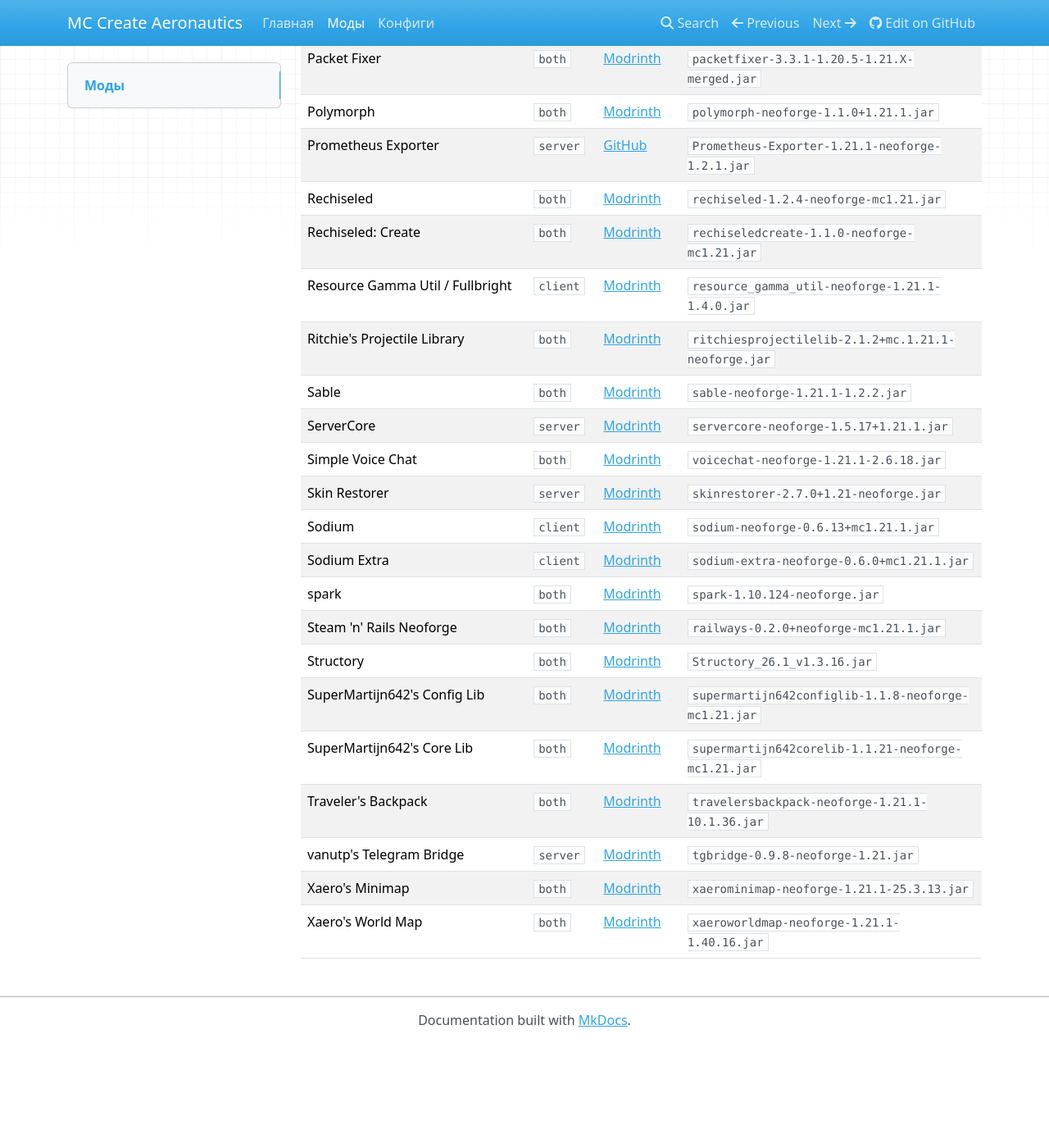
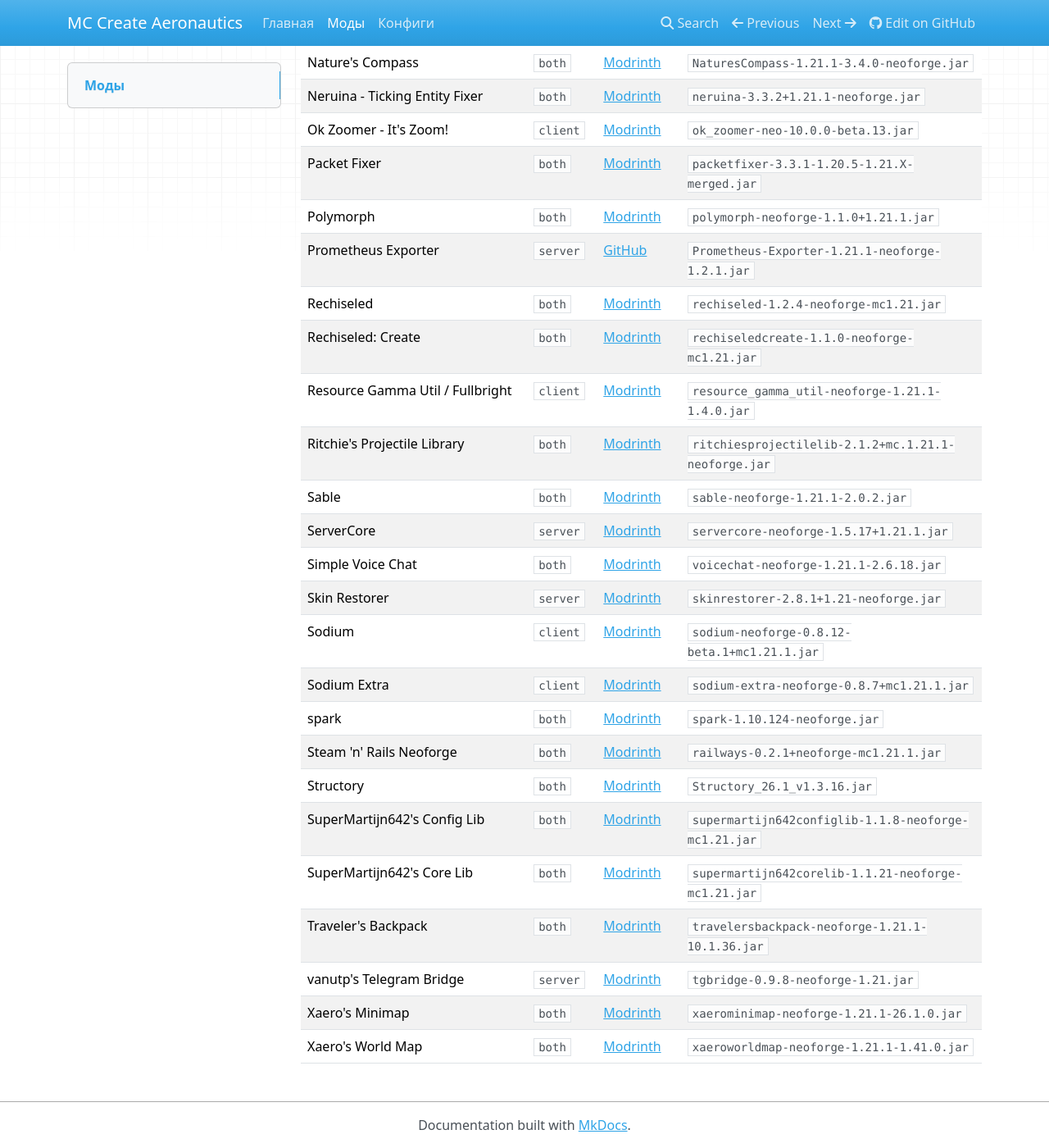
Before and after one commit to AlexCawl/mc-create-aeronautics-modpack, an MkDocs documentation site: the page built from docs/mods.md, in a window 1280 px wide and 1400 px high, scrolled down 3298 px. Shown: the whole window at 82% size. Built offline with MkDocs 1.6.1, drawn with Linux system fonts in a browser that asks for light colours; nearby versions of some CDN libraries; before the commit the page ends 4570 px from its top, so only the background shows below that; some of the changed text lies outside the part shown.

Commit message:
chore: update mods versions

```diff
--- a/docs/mods.md
+++ b/docs/mods.md
@@ -35,7 +39,7 @@
 | Create: Deployer API | `both` | [Modrinth](https://modrinth.com/mod/deployer) | `deployer-0.1.2.jar` |
 | Create: Diesel Generators | `both` | [Modrinth](https://modrinth.com/mod/create-diesel-generators) | `createdieselgenerators-1.21.1-1.3.13.jar` |
 | Create: Dragons Plus | `both` | [Modrinth](https://modrinth.com/mod/create-dragons-plus) | `CreateDragonsPlus-1.11.2b.jar` |
-| Create: Enchantment Industry | `both` | [Modrinth](https://modrinth.com/mod/create-enchantment-industry) | `create-enchantment-industry-2.4.1.jar` |
+| Create: Enchantment Industry | `both` | [Modrinth](https://modrinth.com/mod/create-enchantment-industry) | `create-enchantment-industry-2.5.0-preview-alpha1.jar` |
 | Create: Food | `both` | [Modrinth](https://modrinth.com/mod/create-food) | `createfood-neoforge-1.21.1-2.5.0.jar` |
 | Create: Fuel & Water Information | `both` | [Modrinth](https://modrinth.com/mod/create-fuel-water-information) | `cfwinfo-1.9.0.jar` |
 | Create: Interiors | `both` | [Modrinth](https://modrinth.com/mod/interiors) | `interiors-1.21.1-neoforge-0.6.1.jar` |
@@ -46,7 +50,7 @@
 | Create: package tooltip | `client` | [Modrinth](https://modrinth.com/mod/create-package-tooltip) | `create_package_tooltip-1.2.jar` |
 | Create: Radars | `both` | [Modrinth](https://modrinth.com/mod/create-radars) | `create_radar-0.4.9.4-1.21.1.jar` |
 | Create: Repackaged | `both` | [Modrinth](https://modrinth.com/mod/repackaged) | `repackaged-0.0.7.jar` |
-| Create: Stock Market | `both` | [Modrinth](https://modrinth.com/mod/create-stock-market) | `create-stockmarket-1.0.2+mc1.21.1.jar` |
+| Create: Stock Market | `both` | [Modrinth](https://modrinth.com/mod/create-stock-market) | `create-stockmarket-1.1.0+mc1.21.1.jar` |
 | Create: Tradeworks | `both` | [Modrinth](https://modrinth.com/mod/tradeworks) | `tradeworks-1.0.7.jar` |
 | Curios API | `both` | [Modrinth](https://modrinth.com/mod/curios) | `curios-neoforge-9.5.1+1.21.1.jar` |
 | Customizable Player Models | `both` | [Modrinth](https://modrinth.com/mod/custom-player-models) | `CustomPlayerModels-1.21-0.6.26a.jar` |
@@ -64,13 +68,13 @@
 | Jade Addons (Neo/Forge) | `both` | [Modrinth](https://modrinth.com/mod/jade-addons-forge) | `JadeAddons-1.21.1-NeoForge-6.1.0.jar` |
 | Just Enough Items | `both` | [Modrinth](https://modrinth.com/mod/jei) | `jei-1.21.1-neoforge-19.27.0.340.jar` |
 | Kotlin for Forge | `both` | [Modrinth](https://modrinth.com/mod/kotlin-for-forge) | `kotlinforforge-5.11.0-all.jar` |
-| LambDynamicLights - Dynamic Lights | `client` | [Modrinth](https://modrinth.com/mod/lambdynamiclights) | `lambdynamiclights-4.8.8+1.21.1.jar` |
-| LDLib | `both` | [Modrinth](https://modrinth.com/mod/ldlib) | `ldlib2-neoforge-1.21.1-2.2.18-all.jar` |
+| LambDynamicLights - Dynamic Lights | `client` | [Modrinth](https://modrinth.com/mod/lambdynamiclights) | `lambdynamiclights-4.8.9+1.21.1.jar` |
+| LDLib | `both` | [Modrinth](https://modrinth.com/mod/ldlib) | `ldlib2-neoforge-1.21.1-2.2.20-all.jar` |
 | Lithium | `both` | [Modrinth](https://modrinth.com/mod/lithium) | `lithium-neoforge-0.15.3+mc1.21.1.jar` |
 | Lithosphere | `both` | [Modrinth](https://modrinth.com/mod/lithosphere) | `lithosphere-1.7.jar` |
 | Load My F***ing Tags | `server` | [Modrinth](https://modrinth.com/mod/lmft) | `lmft-1.1.1+1.21.9-neoforge.jar` |
 | MidnightLib | `both` | [Modrinth](https://modrinth.com/mod/midnightlib) | `midnightlib-neoforge-1.9.3+1.21.1.jar` |
-| ModernFix | `both` | [Modrinth](https://modrinth.com/mod/modernfix) | `modernfix-neoforge-5.27.12+mc1.21.1.jar` |
+| ModernFix | `both` | [Modrinth](https://modrinth.com/mod/modernfix) | `modernfix-neoforge-5.27.14+mc1.21.1.jar` |
 | Nature's Compass | `both` | [Modrinth](https://modrinth.com/mod/natures-compass) | `NaturesCompass-1.21.1-3.4.0-neoforge.jar` |
 | Neruina - Ticking Entity Fixer | `both` | [Modrinth](https://modrinth.com/mod/neruina) | `neruina-3.3.2+1.21.1-neoforge.jar` |
 | Ok Zoomer - It's Zoom! | `client` | [Modrinth](https://modrinth.com/mod/ok-zoomer) | `ok_zoomer-neo-10.0.0-beta.13.jar` |
@@ -81,18 +85,18 @@
 | Rechiseled: Create | `both` | [Modrinth](https://modrinth.com/mod/rechiseled-create) | `rechiseledcreate-1.1.0-neoforge-mc1.21.jar` |
 | Resource Gamma Util / Fullbright | `client` | [Modrinth](https://modrinth.com/mod/resource-gamma-utils) | `resource_gamma_util-neoforge-1.21.1-1.4.0.jar` |
 | Ritchie's Projectile Library | `both` | [Modrinth](https://modrinth.com/mod/rpl) | `ritchiesprojectilelib-2.1.2+mc.1.21.1-neoforge.jar` |
-| Sable | `both` | [Modrinth](https://modrinth.com/mod/sable) | `sable-neoforge-1.21.1-1.2.2.jar` |
+| Sable | `both` | [Modrinth](https://modrinth.com/mod/sable) | `sable-neoforge-1.21.1-2.0.2.jar` |
 | ServerCore | `server` | [Modrinth](https://modrinth.com/mod/servercore) | `servercore-neoforge-1.5.17+1.21.1.jar` |
 | Simple Voice Chat | `both` | [Modrinth](https://modrinth.com/mod/simple-voice-chat) | `voicechat-neoforge-1.21.1-2.6.18.jar` |
-| Skin Restorer | `server` | [Modrinth](https://modrinth.com/mod/skinrestorer) | `skinrestorer-2.7.0+1.21-neoforge.jar` |
-| Sodium | `client` | [Modrinth](https://modrinth.com/mod/sodium) | `sodium-neoforge-0.6.13+mc1.21.1.jar` |
-| Sodium Extra | `client` | [Modrinth](https://modrinth.com/mod/sodium-extra) | `sodium-extra-neoforge-0.6.0+mc1.21.1.jar` |
+| Skin Restorer | `server` | [Modrinth](https://modrinth.com/mod/skinrestorer) | `skinrestorer-2.8.1+1.21-neoforge.jar` |
+| Sodium | `client` | [Modrinth](https://modrinth.com/mod/sodium) | `sodium-neoforge-0.8.12-beta.1+mc1.21.1.jar` |
+| Sodium Extra | `client` | [Modrinth](https://modrinth.com/mod/sodium-extra) | `sodium-extra-neoforge-0.8.7+mc1.21.1.jar` |
 | spark | `both` | [Modrinth](https://modrinth.com/mod/spark) | `spark-1.10.124-neoforge.jar` |
-| Steam 'n' Rails Neoforge | `both` | [Modrinth](https://modrinth.com/mod/create-steam-n-rails-1.21.1) | `railways-0.2.0+neoforge-mc1.21.1.jar` |
+| Steam 'n' Rails Neoforge | `both` | [Modrinth](https://modrinth.com/mod/create-steam-n-rails-1.21.1) | `railways-0.2.1+neoforge-mc1.21.1.jar` |
 | Structory | `both` | [Modrinth](https://modrinth.com/mod/structory) | `Structory_26.1_v1.3.16.jar` |
 | SuperMartijn642's Config Lib | `both` | [Modrinth](https://modrinth.com/mod/supermartijn642s-config-lib) | `supermartijn642configlib-1.1.8-neoforge-mc1.21.jar` |
 | SuperMartijn642's Core Lib | `both` | [Modrinth](https://modrinth.com/mod/supermartijn642s-core-lib) | `supermartijn642corelib-1.1.21-neoforge-mc1.21.jar` |
 | Traveler's Backpack | `both` | [Modrinth](https://modrinth.com/mod/travelersbackpack) | `travelersbackpack-neoforge-1.21.1-10.1.36.jar` |
 | vanutp's Telegram Bridge | `server` | [Modrinth](https://modrinth.com/mod/tgbridge) | `tgbridge-0.9.8-neoforge-1.21.jar` |
-| Xaero's Minimap | `both` | [Modrinth](https://modrinth.com/mod/xaeros-minimap) | `xaerominimap-neoforge-1.21.1-25.3.13.jar` |
-| Xaero's World Map | `both` | [Modrinth](https://modrinth.com/mod/xaeros-world-map) | `xaeroworldmap-neoforge-1.21.1-1.40.16.jar` |
+| Xaero's Minimap | `both` | [Modrinth](https://modrinth.com/mod/xaeros-minimap) | `xaerominimap-neoforge-1.21.1-26.1.0.jar` |
+| Xaero's World Map | `both` | [Modrinth](https://modrinth.com/mod/xaeros-world-map) | `xaeroworldmap-neoforge-1.21.1-1.41.0.jar` |
```
Also changed, not shown: other parts of docs/mods.md (+9 -5 lines), 19 other files.
